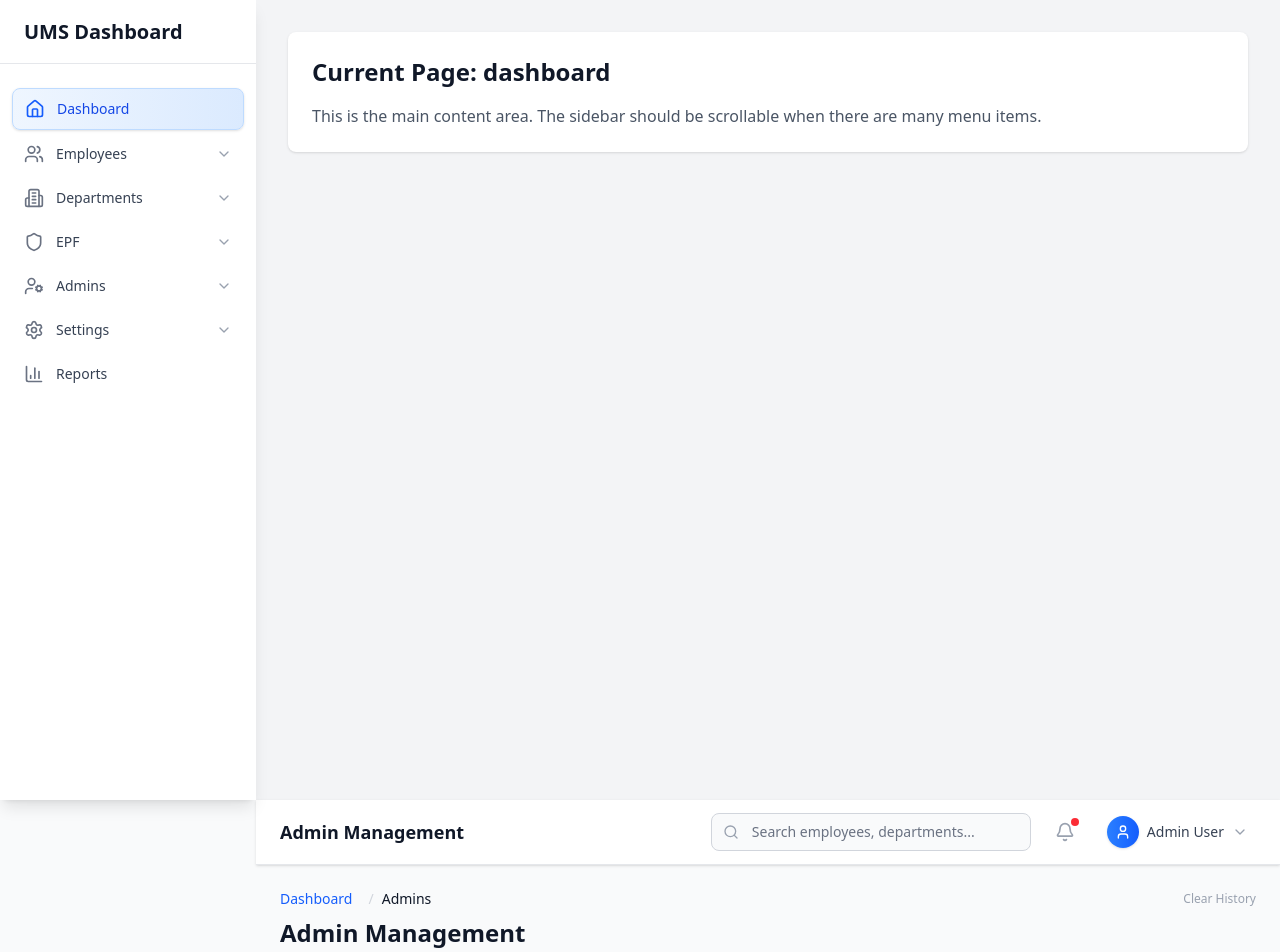
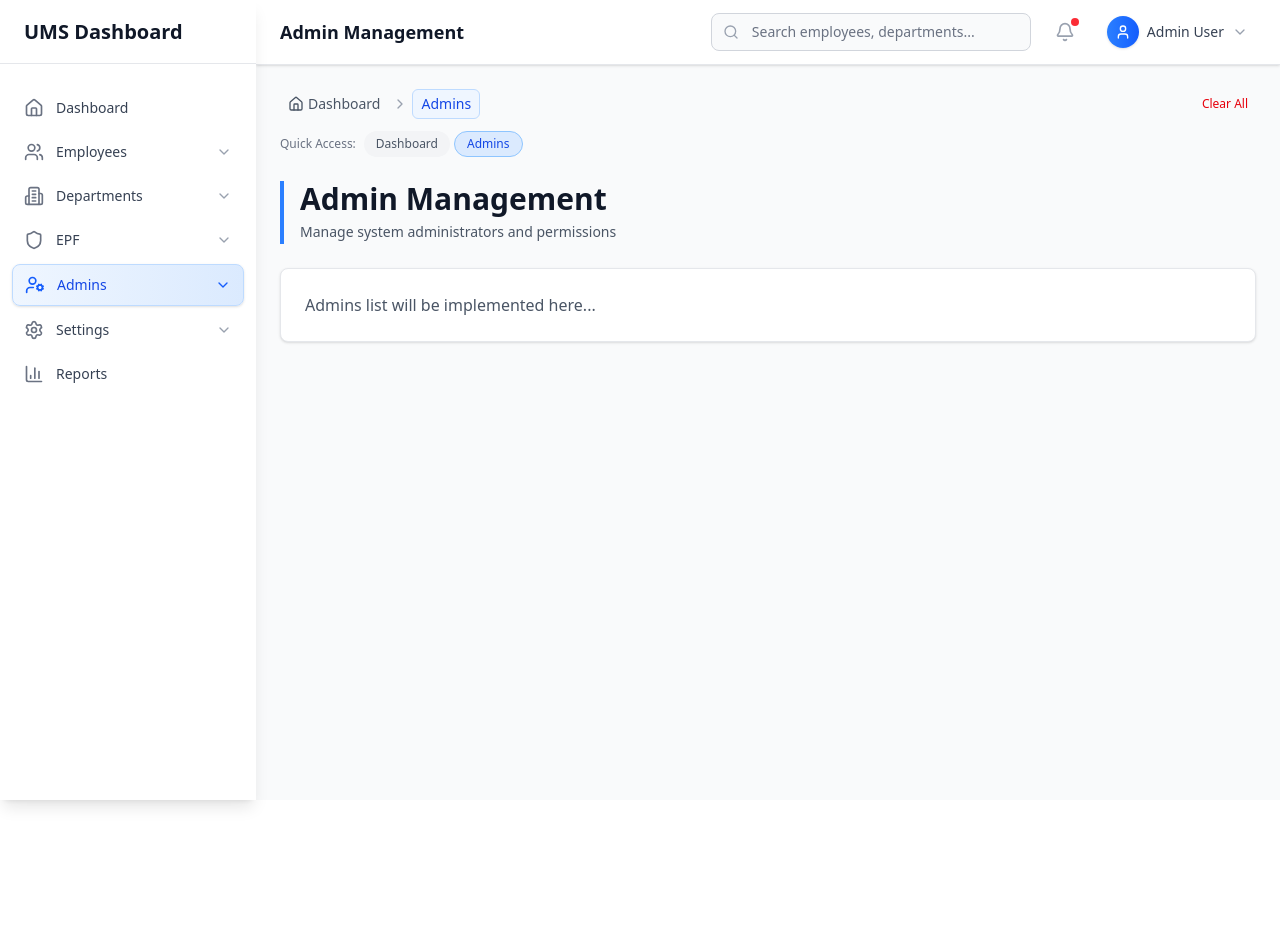
Before and after one commit to sadeeshasathsara/user_management_system, a React (Vite) app in the folder react_frontend/: page /admins in a window 1280 px wide. Shown: the top 952 px of the page. After the commit the page ends 800 px from the top, so only its background shows below. Built offline with nearby package versions, Linux system fonts and the light colour scheme.

Commit message:
feat: enhance Sidebar and TabHeader components with improved breadcrumb navigation and styling

```diff
--- a/react_frontend/src/components/Sidebar.jsx
+++ b/react_frontend/src/components/Sidebar.jsx
@@ -63,7 +63,7 @@ const Sidebar = ({ currentPage, setCurrentPage, sidebarOpen, setSidebarOpen }) =
                 { id: 'settings-epf', label: 'EPF Configuration', path: 'settings/epf' }
             ]
         },
-        { id: 'reports', label: 'Reports', icon: BarChart3, path: 'reports' },
+        { id: 'reports', label: 'Reports', icon: BarChart3, path: 'reports' }
     ];
 
     const [expandedItems, setExpandedItems] = useState({});
@@ -114,8 +114,8 @@ const Sidebar = ({ currentPage, setCurrentPage, sidebarOpen, setSidebarOpen }) =
                     background: linear-gradient(45deg, #64748B, #475569);
                 }
 
-                /* Show scrollbar on hover */
-                .sidebar-container .custom-scrollbar::-webkit-scrollbar {
+                /* Hide scrollbar when not needed */
+                .custom-scrollbar::-webkit-scrollbar {
                     width: 0px;
                     transition: width 0.3s ease;
                 }
@@ -136,7 +136,8 @@ const Sidebar = ({ currentPage, setCurrentPage, sidebarOpen, setSidebarOpen }) =
             `}</style>
 
             <div
-                className={`sidebar-container fixed inset-y-0 left-0 z-50 w-64 bg-white shadow-lg transform transition-transform duration-300 ease-in-out lg:translate-x-0 flex flex-col ${sidebarOpen ? 'translate-x-0' : '-translate-x-full'
+                className={`sidebar-container fixed inset-y-0 left-0 z-50 w-64 bg-white shadow-lg transform transition-transform duration-300 ease-in-out lg:translate-x-0 flex flex-col ${
+                    sidebarOpen ? 'translate-x-0' : '-translate-x-full'
                 }`}
             >
                 {/* Fixed Header */}
@@ -164,14 +165,16 @@ const Sidebar = ({ currentPage, setCurrentPage, sidebarOpen, setSidebarOpen }) =
                                                 handleItemClick(item);
                                             }
                                         }}
-                                        className={`w-full flex items-center justify-between px-3 py-2.5 text-sm font-medium rounded-lg transition-all duration-200 ${currentPage === item.path || currentPage.startsWith(item.path + '/')
+                                        className={`w-full flex items-center justify-between px-3 py-2.5 text-sm font-medium rounded-lg transition-all duration-200 ${
+                                            currentPage === item.path || currentPage.startsWith(item.path + '/')
                                                 ? 'bg-gradient-to-r from-blue-50 to-blue-100 text-blue-700 shadow-sm border border-blue-200'
                                                 : 'text-gray-700 hover:bg-gray-50 hover:text-gray-900'
                                         }`}
                                     >
                                         <div className="flex items-center">
                                             <item.icon
-                                                className={`w-5 h-5 mr-3 transition-colors duration-200 ${currentPage === item.path || currentPage.startsWith(item.path + '/')
+                                                className={`w-5 h-5 mr-3 transition-colors duration-200 ${
+                                                    currentPage === item.path || currentPage.startsWith(item.path + '/')
                                                         ? 'text-blue-600'
                                                         : 'text-gray-500'
                                                 }`}
@@ -180,8 +183,10 @@ const Sidebar = ({ currentPage, setCurrentPage, sidebarOpen, setSidebarOpen }) =
                                         </div>
                                         {item.subItems && (
                                             <ChevronDown
-                                                className={`w-4 h-4 transition-all duration-200 ${expandedItems[item.id] ? 'rotate-180' : ''
-                                                    } ${currentPage === item.path || currentPage.startsWith(item.path + '/')
+                                                className={`w-4 h-4 transition-all duration-200 ${
+                                                    expandedItems[item.id] ? 'rotate-180' : ''
+                                                } ${
+                                                    currentPage === item.path || currentPage.startsWith(item.path + '/')
                                                         ? 'text-blue-600'
                                                         : 'text-gray-400'
                                                 }`}
@@ -192,7 +197,8 @@ const Sidebar = ({ currentPage, setCurrentPage, sidebarOpen, setSidebarOpen }) =
                                     {/* Submenu with smooth animation */}
                                     {item.subItems && (
                                         <div
-                                            className={`overflow-hidden transition-all duration-300 ease-in-out ${expandedItems[item.id]
+                                            className={`overflow-hidden transition-all duration-300 ease-in-out ${
+                                                expandedItems[item.id]
                                                     ? 'max-h-96 opacity-100 mt-1'
                                                     : 'max-h-0 opacity-0'
                                             }`}
@@ -202,7 +208,8 @@ const Sidebar = ({ currentPage, setCurrentPage, sidebarOpen, setSidebarOpen }) =
                                                     <button
                                                         key={subItem.id}
                                                         onClick={() => handleItemClick(item, subItem)}
-                                                        className={`w-full text-left px-3 py-2 text-sm rounded-lg transition-all duration-200 relative ${currentPage === subItem.path
+                                                        className={`w-full text-left px-3 py-2 text-sm rounded-lg transition-all duration-200 relative ${
+                                                            currentPage === subItem.path
                                                                 ? 'bg-blue-50 text-blue-700 font-medium border-l-2 border-blue-500'
                                                                 : 'text-gray-600 hover:bg-gray-50 hover:text-gray-900 border-l-2 border-transparent'
                                                         }`}
@@ -225,55 +232,11 @@ const Sidebar = ({ currentPage, setCurrentPage, sidebarOpen, setSidebarOpen }) =
                     </nav>
                 </div>
 
-                {/* Gradient fade at bottom */}
+                {/* Optional: Gradient fade at bottom */}
                 <div className="absolute bottom-0 left-0 right-0 h-8 bg-gradient-to-t from-white to-transparent pointer-events-none"></div>
             </div>
         </>
     );
 };
 
-// Demo component to show the sidebar in action
-const App = () => {
-    const [currentPage, setCurrentPage] = useState('dashboard');
-    const [sidebarOpen, setSidebarOpen] = useState(true);
-
-    return (
-        <div className="h-screen bg-gray-100 flex">
-            <Sidebar
-                currentPage={currentPage}
-                setCurrentPage={setCurrentPage}
-                sidebarOpen={sidebarOpen}
-                setSidebarOpen={setSidebarOpen}
-            />
-
-            {/* Main content area */}
-            <div className={`flex-1 transition-all duration-300 ${sidebarOpen ? 'lg:ml-64' : ''}`}>
-                <div className="p-8">
-                    <div className="bg-white rounded-lg shadow p-6">
-                        <h2 className="text-2xl font-bold text-gray-900 mb-4">Current Page: {currentPage}</h2>
-                        <p className="text-gray-600">
-                            This is the main content area. The sidebar should be scrollable when there are many menu items.
-                        </p>
-
-                        <button
-                            onClick={() => setSidebarOpen(!sidebarOpen)}
-                            className="mt-4 px-4 py-2 bg-blue-600 text-white rounded-lg hover:bg-blue-700 transition-colors lg:hidden"
-                        >
-                            Toggle Sidebar
-                        </button>
-                    </div>
-                </div>
-            </div>
-
-            {/* Overlay for mobile */}
-            {sidebarOpen && (
-                <div
-                    className="fixed inset-0 bg-black bg-opacity-50 z-40 lg:hidden"
-                    onClick={() => setSidebarOpen(false)}
-                />
-            )}
-        </div>
-    );
-};
-
-export default App;
+export default Sidebar;
--- a/react_frontend/src/components/TabHeader.jsx
+++ b/react_frontend/src/components/TabHeader.jsx
@@ -1,7 +1,9 @@
 import React, { useEffect, useState } from 'react';
+import { ChevronRight, Home, X, MoreHorizontal } from 'lucide-react';
 
 const TabHeader = ({ title, subtitle, currentPath }) => {
     const [breadcrumbs, setBreadcrumbs] = useState([]);
+    const [showAllBreadcrumbs, setShowAllBreadcrumbs] = useState(false);
 
     // Page mapping for better breadcrumb labels
     const pageLabels = {
@@ -22,6 +24,12 @@ const TabHeader = ({ title, subtitle, currentPath }) => {
         'reports': 'Reports'
     };
 
+    // Icons for different page types
+    const getPageIcon = (path) => {
+        if (path === 'dashboard') return Home;
+        return null;
+    };
+
     // Function to get page label
     const getPageLabel = (path) => {
         return pageLabels[path] || path.split('/').pop();
@@ -30,93 +38,186 @@ const TabHeader = ({ title, subtitle, currentPath }) => {
     // Function to handle breadcrumb navigation
     const handleBreadcrumbClick = (targetPath, index) => {
         if (targetPath && window.setCurrentPage) {
-            // Update current page
             window.setCurrentPage(targetPath);
-
-            // Update breadcrumb history - keep only up to clicked item
             const currentHistory = JSON.parse(sessionStorage.getItem('breadcrumbHistory') || '[]');
             const newHistory = currentHistory.slice(0, index + 1);
             sessionStorage.setItem('breadcrumbHistory', JSON.stringify(newHistory));
         }
     };
 
+    // Function to remove specific breadcrumb
+    const removeBreadcrumb = (indexToRemove, e) => {
+        e.stopPropagation();
+        const currentHistory = JSON.parse(sessionStorage.getItem('breadcrumbHistory') || '[]');
+        const newHistory = currentHistory.filter((_, index) => index !== indexToRemove);
+        sessionStorage.setItem('breadcrumbHistory', JSON.stringify(newHistory));
+        setBreadcrumbs(newHistory);
+    };
+
     useEffect(() => {
         if (!currentPath) return;
 
-        // Get existing breadcrumb history from sessionStorage
         const existingHistory = JSON.parse(sessionStorage.getItem('breadcrumbHistory') || '[]');
+        const lastItem = existingHistory[existingHistory.length - 1];
 
-        // Check if current path is already the last item in history
-        const lastItem = existingHistory[existingHistory.length - 1];
         if (lastItem && lastItem.path === currentPath) {
-            // Just update breadcrumbs display, don't add duplicate
             setBreadcrumbs(existingHistory);
             return;
         }
 
-        // Create new breadcrumb item
         const newBreadcrumb = {
             path: currentPath,
             label: getPageLabel(currentPath),
             timestamp: Date.now()
         };
 
-        // Add to history (limit to last 10 items to prevent overflow)
-        const updatedHistory = [...existingHistory, newBreadcrumb].slice(-10);
-
-        // Save to sessionStorage
+        const updatedHistory = [...existingHistory, newBreadcrumb].slice(-8); // Limit to 8 items
         sessionStorage.setItem('breadcrumbHistory', JSON.stringify(updatedHistory));
-
-        // Update breadcrumbs state
         setBreadcrumbs(updatedHistory);
     }, [currentPath]);
 
-    // Function to clear breadcrumb history
     const clearBreadcrumbs = () => {
         sessionStorage.removeItem('breadcrumbHistory');
         setBreadcrumbs([]);
     };
 
+    // Determine which breadcrumbs to show
+    const getVisibleBreadcrumbs = () => {
+        if (showAllBreadcrumbs || breadcrumbs.length <= 4) {
+            return breadcrumbs;
+        }
+
+        // Show first, collapsed indicator, and last 2
+        return [
+            breadcrumbs[0],
+            { isCollapsed: true },
+            ...breadcrumbs.slice(-2)
+        ];
+    };
+
+    const visibleBreadcrumbs = getVisibleBreadcrumbs();
+
     return (
         <div className="mb-6">
             {breadcrumbs.length > 0 && (
-                <div className="flex items-center justify-between mb-2">
-                    <nav className="flex" aria-label="Breadcrumb">
-                        <ol className="flex items-center space-x-2 text-sm text-gray-500">
-                            {breadcrumbs.map((crumb, index) => (
-                                <li key={`${crumb.path}-${crumb.timestamp}`} className="flex items-center">
-                                    {index > 0 && <span className="mx-2 text-gray-300">/</span>}
+                <div className="mb-4">
+                    {/* Breadcrumb Navigation */}
+                    <div className="flex items-center justify-between mb-3">
+                        <nav className="flex items-center space-x-1 min-w-0 flex-1" aria-label="Breadcrumb">
+                            <div className="flex items-center space-x-1 overflow-hidden">
+                                {visibleBreadcrumbs.map((crumb, index) => {
+                                    const isLast = index === visibleBreadcrumbs.length - 1;
+                                    const Icon = getPageIcon(crumb.path);
+
+                                    if (crumb.isCollapsed) {
+                                        return (
+                                            <div key="collapsed" className="flex items-center space-x-1">
+                                                <ChevronRight className="w-4 h-4 text-gray-400 flex-shrink-0" />
                                                 <button
-                                        onClick={() => handleBreadcrumbClick(crumb.path, index)}
-                                        className={`transition-colors duration-200 ${index === breadcrumbs.length - 1
-                                                ? 'text-gray-900 font-medium cursor-default'
-                                                : 'text-blue-600 hover:text-blue-800 hover:underline cursor-pointer'
+                                                    onClick={() => setShowAllBreadcrumbs(!showAllBreadcrumbs)}
+                                                    className="p-1 rounded-md hover:bg-gray-100 transition-colors duration-200"
+                                                    title="Show all breadcrumbs"
+                                                >
+                                                    <MoreHorizontal className="w-4 h-4 text-gray-400" />
+                                                </button>
+                                            </div>
+                                        );
+                                    }
+
+                                    return (
+                                        <div key={`${crumb.path}-${crumb.timestamp}`} className="flex items-center space-x-1">
+                                            {index > 0 && <ChevronRight className="w-4 h-4 text-gray-400 flex-shrink-0" />}
+
+                                            <div className={`group flex items-center space-x-1 px-2 py-1 rounded-md transition-all duration-200 ${isLast
+                                                ? 'bg-blue-50 text-blue-700 border border-blue-200'
+                                                : 'hover:bg-gray-100 text-gray-600'
+                                                }`}>
+                                                {Icon && <Icon className="w-4 h-4 flex-shrink-0" />}
+
+                                                <button
+                                                    onClick={() => !isLast && handleBreadcrumbClick(crumb.path, breadcrumbs.findIndex(b => b.path === crumb.path))}
+                                                    className={`text-sm font-medium truncate max-w-32 transition-colors duration-200 ${isLast
+                                                        ? 'cursor-default'
+                                                        : 'hover:text-blue-600 cursor-pointer'
                                                         }`}
-                                        disabled={index === breadcrumbs.length - 1}
+                                                    disabled={isLast}
+                                                    title={crumb.label}
                                                 >
                                                     {crumb.label}
                                                 </button>
-                                </li>
-                            ))}
-                        </ol>
+
+                                                {!isLast && breadcrumbs.length > 2 && (
+                                                    <button
+                                                        onClick={(e) => removeBreadcrumb(breadcrumbs.findIndex(b => b.path === crumb.path), e)}
+                                                        className="opacity-0 group-hover:opacity-100 p-0.5 rounded-sm hover:bg-gray-200 transition-all duration-200"
+                                                        title="Remove from breadcrumb"
+                                                    >
+                                                        <X className="w-3 h-3 text-gray-400 hover:text-gray-600" />
+                                                    </button>
+                                                )}
+                                            </div>
+                                        </div>
+                                    );
+                                })}
+                            </div>
                         </nav>
 
-                    {/* Clear breadcrumbs button */}
+                        {/* Action buttons */}
+                        <div className="flex items-center space-x-2 ml-4">
+                            {breadcrumbs.length > 4 && (
+                                <button
+                                    onClick={() => setShowAllBreadcrumbs(!showAllBreadcrumbs)}
+                                    className="text-xs px-2 py-1 text-blue-600 hover:text-blue-800 hover:bg-blue-50 rounded-md transition-all duration-200"
+                                >
+                                    {showAllBreadcrumbs ? 'Collapse' : 'Show All'}
+                                </button>
+                            )}
+
                             {breadcrumbs.length > 1 && (
                                 <button
                                     onClick={clearBreadcrumbs}
-                            className="text-xs text-gray-400 hover:text-gray-600 transition-colors duration-200"
-                            title="Clear breadcrumb history"
+                                    className="text-xs px-2 py-1 text-red-600 hover:text-red-800 hover:bg-red-50 rounded-md transition-all duration-200"
+                                    title="Clear all breadcrumbs"
                                 >
-                            Clear History
+                                    Clear All
                                 </button>
+                            )}
+                        </div>
+                    </div>
+
+                    {/* Quick access tabs for recent pages */}
+                    {breadcrumbs.length > 1 && (
+                        <div className="flex items-center space-x-2 overflow-x-auto pb-2">
+                            <span className="text-xs text-gray-500 whitespace-nowrap">Quick Access:</span>
+                            <div className="flex space-x-1">
+                                {breadcrumbs.slice(-5).map((crumb, index) => {
+                                    const isActive = crumb.path === currentPath;
+                                    return (
+                                        <button
+                                            key={`quick-${crumb.path}-${crumb.timestamp}`}
+                                            onClick={() => !isActive && handleBreadcrumbClick(crumb.path, breadcrumbs.findIndex(b => b.path === crumb.path))}
+                                            className={`px-3 py-1 text-xs rounded-full whitespace-nowrap transition-all duration-200 ${isActive
+                                                ? 'bg-blue-100 text-blue-700 border border-blue-300'
+                                                : 'bg-gray-100 text-gray-600 hover:bg-gray-200 hover:text-gray-800'
+                                                }`}
+                                            disabled={isActive}
+                                        >
+                                            {crumb.label}
+                                        </button>
+                                    );
+                                })}
+                            </div>
+                        </div>
                     )}
                 </div>
             )}
 
-            <div>
-                <h1 className="text-2xl font-bold text-gray-900">{title}</h1>
-                {subtitle && <p className="mt-1 text-gray-600">{subtitle}</p>}
+            {/* Page Title and Subtitle */}
+            <div className="border-l-4 border-blue-500 pl-4">
+                <h1 className="text-3xl font-bold text-gray-900 mb-1">{title}</h1>
+                {subtitle && (
+                    <p className="text-gray-600 text-sm leading-relaxed">{subtitle}</p>
+                )}
             </div>
         </div>
     );
```
Lines whose indentation alone changed are shown as unchanged.
